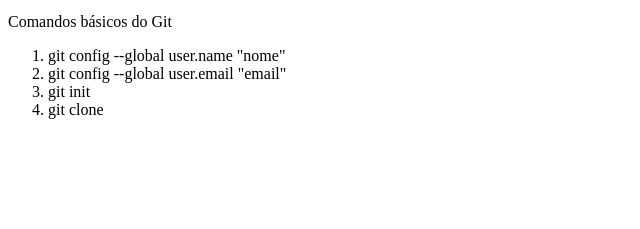
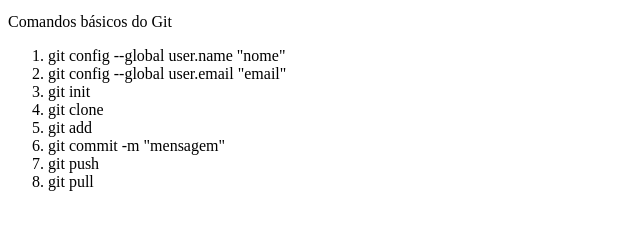
Before and after one commit to Ricardo93santos/dio-desafio-github, a plain HTML site: page index.html in a window 1280 px wide. Shown: the part 101-330 px from the top of the page, without its empty margins (0-640 px from the left). Drawn offline with Linux system fonts and the light colour scheme.

Commit message:
Alterações no Index

```diff
--- a/index.html
+++ b/index.html
@@ -15,7 +15,10 @@
     <li>git config --global user.email "email"</li>
     <li>git init</li>
     <li>git clone</li>
-
+    <li>git add </li>
+    <li>git commit -m "mensagem"</li>
+    <li>git push</li>
+    <li>git pull</li>
   </ol>
 </body>
 </html>
```
